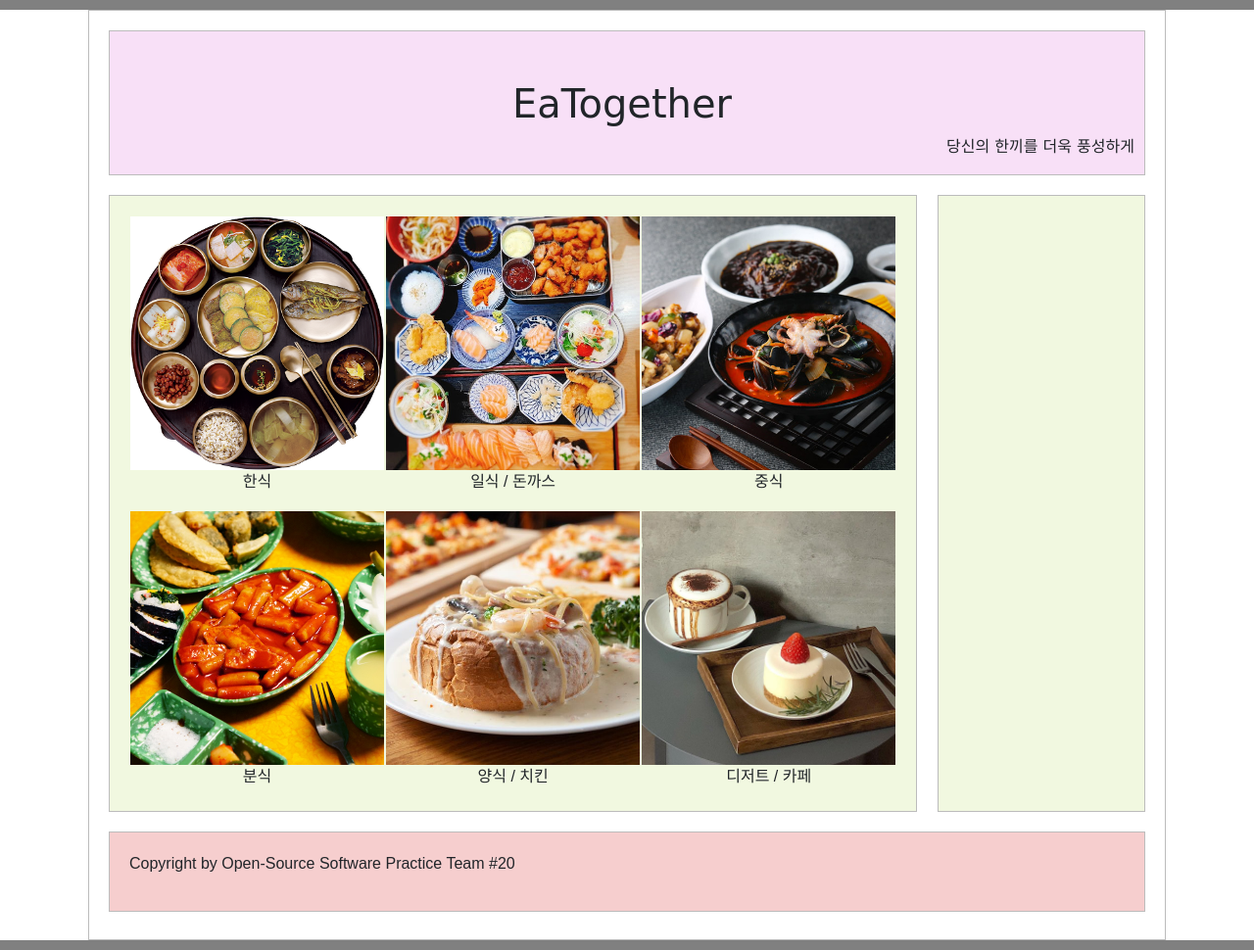
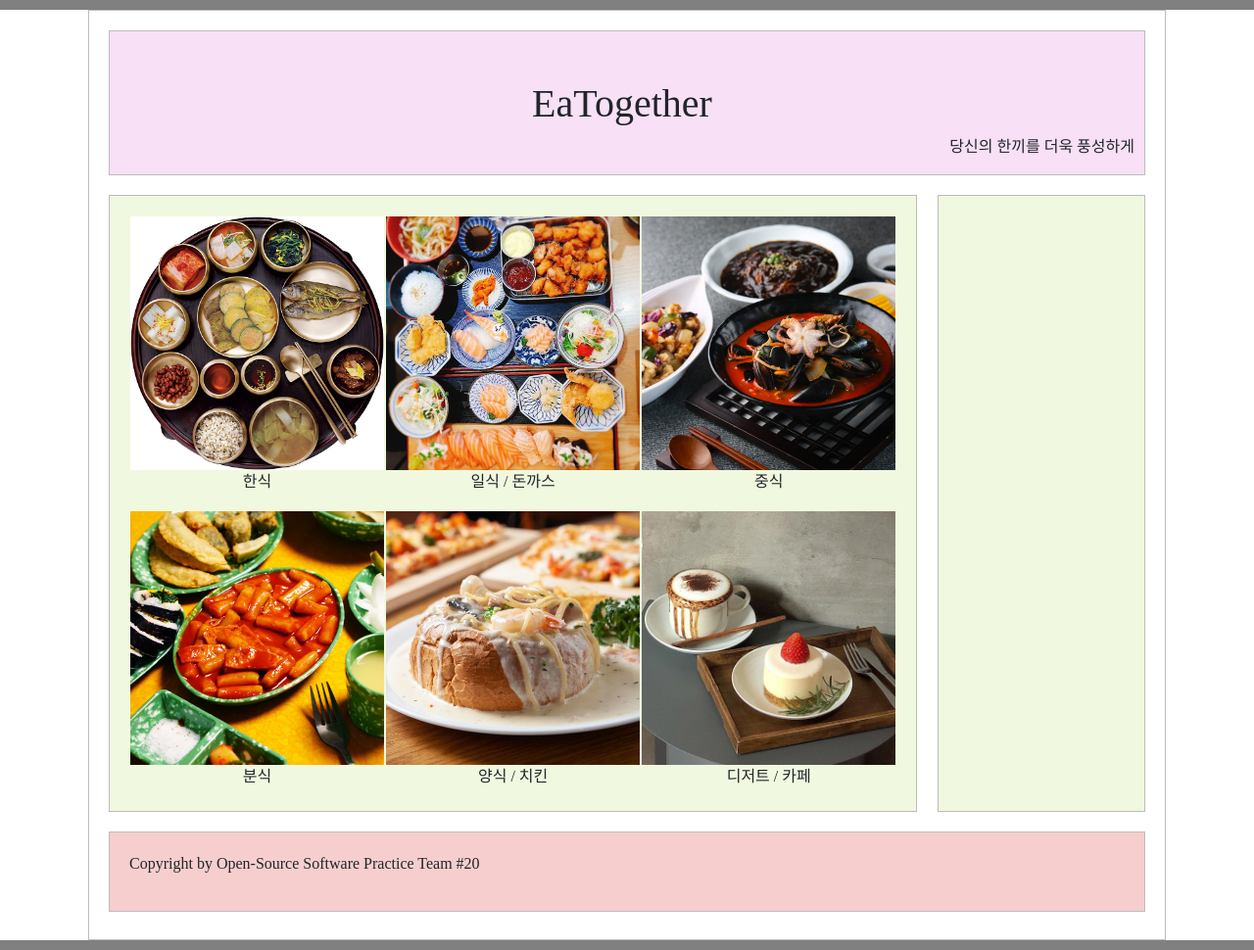
Before and after one commit to EastShineK/OSS_FinalProject_EaTogether, a plain HTML site: page main.html in a window 1280 px wide. Shown: the whole page at 98% size. Drawn offline with nearby package versions, Linux system fonts and the light colour scheme; a web font is replaced by a local one.

Commit message:
main.css font change

```diff
--- a/main.css
+++ b/main.css
@@ -10,11 +10,16 @@ html{
         border: 1px solid #bcbcbc;
         background-color: white;
       }
+@font-face {
+        font-family: "jua";
+        src: url("font/BMJUA_ttf.ttf");
+}
 
 #jb-header {
         text-align: center;
         padding: 50px 10px 0px 0px;
         font-family: 'Big Shoulders Inline Display', cursive;
+        font-family: "jua";
         margin-bottom: 20px;
         border: 1px solid #bcbcbc;
         background-color: #F8E0F7;
@@ -46,6 +51,7 @@ html{
         border: 1px solid #bcbcbc;
         background-color: #F1F8E0;
         font-family: 'Josefin Sans', sans-serif;
+        font-family: "jua";
       }
 
 #jb-sidebar {
@@ -57,6 +63,7 @@ html{
         border: 1px solid #bcbcbc;
         background-color: #F1F8E0;
         font-family: 'Josefin Sans', sans-serif;
+        font-family: "jua";
       }
 
 #jb-footer {
@@ -65,6 +72,7 @@ html{
         border: 1px solid #bcbcbc;
         background-color: #F6CECE;
         font-family: 'Josefin Sans', sans-serif;
+        font-family: "jua";
       }
 
 @media ( max-width: 600px ) {
```
